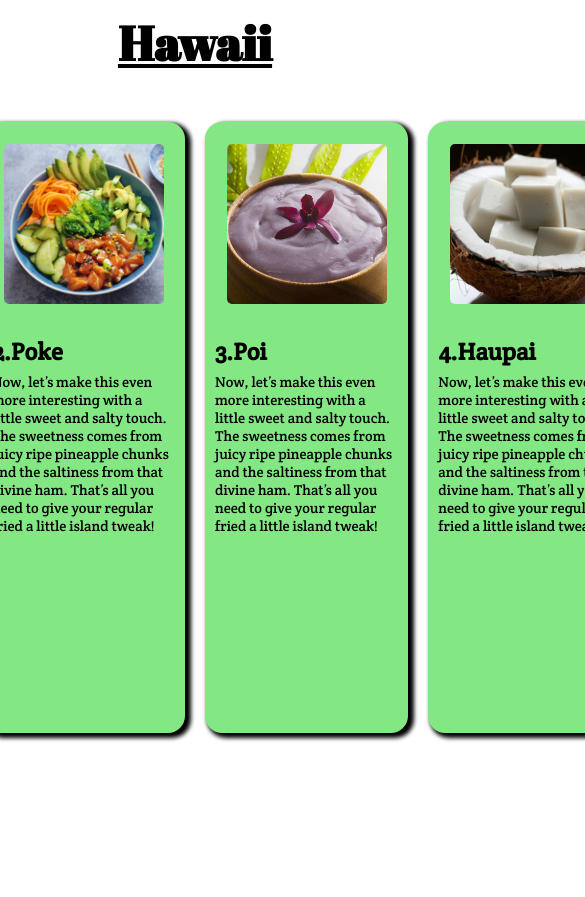
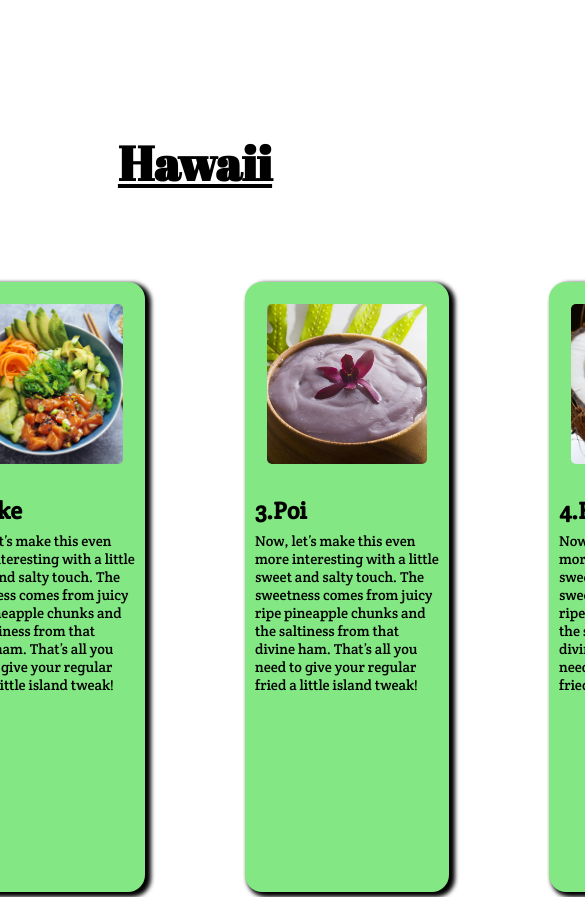
Before and after one commit to staten-island-tech/design-scaffold-project-choice-nancy-laila-0_0, a website built with Vite: page our-project/index.html in a window 390 px wide. Shown: the part 840-1737 px from the top of the page, 585 px wide, since content can reach past the window. Built offline with nearby package versions, Linux system fonts and the light colour scheme; files whose address does not match are found by name.

Commit message:
Media queries worked (:

```diff
--- a/our-project/styles/style.css
+++ b/our-project/styles/style.css
@@ -270,11 +270,12 @@ display: flex;
   .card2,
   .card3,
   .card4 {
-    width: 47%;
+    width: 100%;
     font-size: 1.5rem;
     flex-direction: column;
+    margin: 50px;
   }
-.img1{
+.img1, .img2, .img3, .img4{
   width:10rem;
   height:10rem;
 }
@@ -313,6 +314,10 @@ nav ul li{
   overflow: hidden;
   transition: 0.5s;
 }
+.row{
+  flex-direction: column-reverse;
+  margin: 65px 0;
+}
 
 }
 
```
